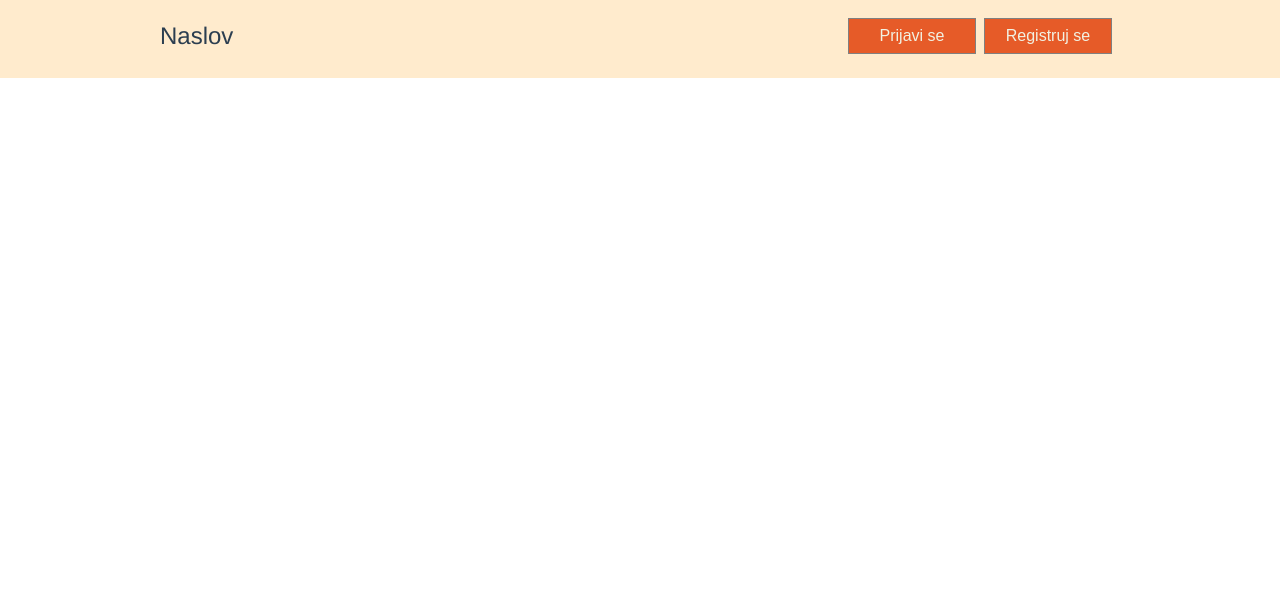
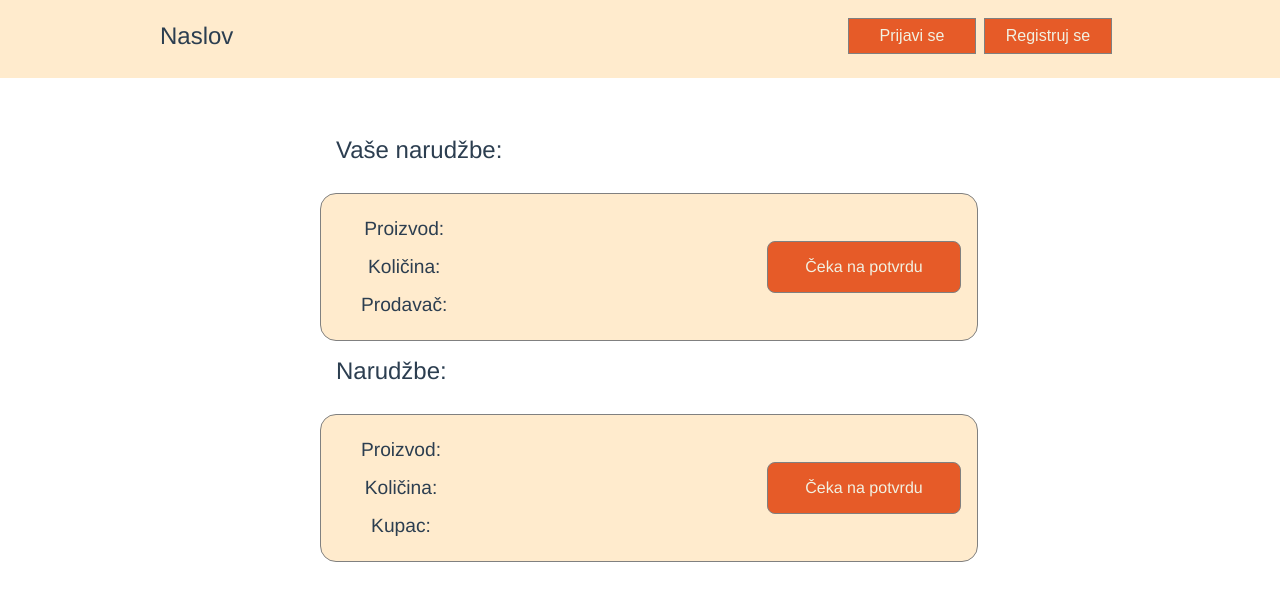
Before and after one commit to draganamit/diplomski-frontend, a Vue app in the folder diplomski-frontend/: page /orderproduct in a window 1280 px wide. Shown: the top 600 px of the page. Built offline with nearby package versions, Linux system fonts and the light colour scheme.

Commit message:
OrderView i OrderBase

```diff
--- a/diplomski-frontend/src/components/Header/UserName.vue
+++ b/diplomski-frontend/src/components/Header/UserName.vue
@@ -19,8 +19,11 @@
         </div>
       </div>
     </div>
-    <div class="iconNotification">
-      <i class="icon-notification" style="font-size: 1.5rem"></i>
+    <div
+      class="iconNotification"
+      @click="$router.push({ name: 'orderproduct' })"
+    >
+      Narudžbe
     </div>
   </div>
 </template>
--- /dev/null
+++ b/diplomski-frontend/src/components/OrderBase.vue
@@ -0,0 +1,57 @@
+<template>
+  <div class="order-base">
+    <div style="display: flex; flex-direction: column">
+      <div class="text-order-product">Proizvod:</div>
+      <div class="text-order-product">Količina:</div>
+      <div class="text-order-product">{{ typeUser }}:</div>
+    </div>
+    <div class="order-state">
+      <div class="state">Čeka na potvrdu</div>
+    </div>
+  </div>
+</template>
+
+<script>
+export default {
+  props: {
+    typeUser: {
+      type: String,
+      default: "",
+    },
+  },
+};
+</script>
+
+<style scoped>
+.order-base {
+  display: flex;
+  padding: 1rem 0.5rem;
+  border: 1px solid grey;
+  border-radius: 1rem;
+  background-color: blanchedalmond;
+  margin-top: 0.8rem;
+  width: 100%;
+  justify-content: space-between;
+}
+.text-order-product {
+  padding: 0.5rem 2rem;
+  font-size: 1.2rem;
+}
+.order-state {
+  display: flex;
+  margin-left: auto;
+  align-items: center;
+
+  justify-content: center;
+}
+.state {
+  background-color: rgb(230, 91, 40);
+  color: rgb(241, 241, 226);
+  border: 1px solid gray;
+  padding: 1rem 1rem;
+  margin-right: 0.5rem;
+  font-size: 1rem;
+  width: 10rem;
+  border-radius: 0.5rem;
+}
+</style>
--- a/diplomski-frontend/src/router/index.js
+++ b/diplomski-frontend/src/router/index.js
@@ -6,6 +6,8 @@ import CategoryView from '@/views/CategoryView.vue'
 import UserView from '@/views/UserView.vue'
 import UserProfileView from '@/views/UserProfileView.vue'
 import ProductDescriptionView from '@/views/ProductDescriptionView.vue'
+import OrderView from '@/views/OrderView.vue'
+
 
 Vue.use(VueRouter)
 
@@ -40,6 +42,11 @@ const routes = [
     name: 'productdescription',
     component: ProductDescriptionView
   },
+  {
+    path: '/orderproduct',
+    name: 'orderproduct',
+    component: OrderView
+  },
   // {
   //   path: '/about',
   //   name: 'about',
--- /dev/null
+++ b/diplomski-frontend/src/views/OrderView.vue
@@ -0,0 +1,31 @@
+<template>
+  <div class="oreder">
+    <div class="user-order">Vaše narudžbe:</div>
+    <OrderBase :typeUser="'Prodavač'"></OrderBase>
+    <div class="user-order">Narudžbe:</div>
+    <OrderBase :typeUser="'Kupac'"></OrderBase>
+  </div>
+</template>
+
+<script>
+import OrderBase from "@/components/OrderBase.vue";
+export default {
+  components: {
+    OrderBase,
+  },
+};
+</script>
+
+<style scoped>
+.oreder {
+  display: flex;
+  padding: 3rem 20rem;
+  flex-direction: column;
+}
+.user-order {
+  display: flex;
+  align-items: center;
+  font-size: 1.5rem;
+  padding: 1rem;
+}
+</style>
```
